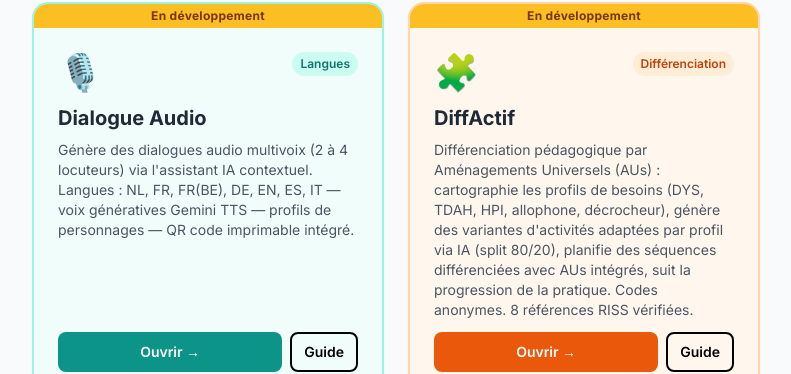
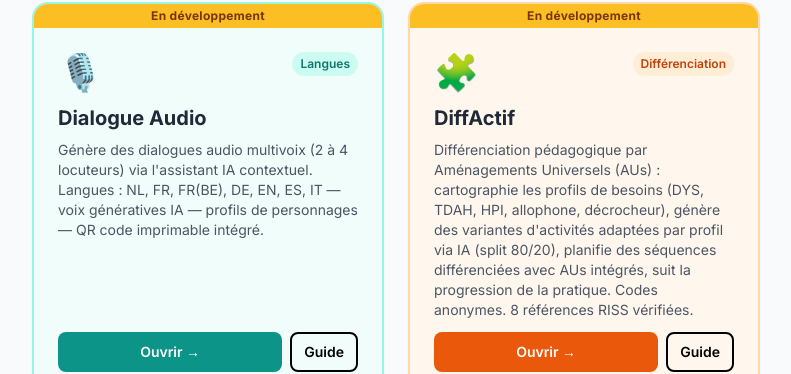
Before and after one commit to jfb4plai/portail-plai, a React (Vite) app: page / in a window 1280 px wide. Shown: the part 2869-3243 px from the top of the page, without its empty margins (56-847 px from the left). Built offline with nearby package versions, Linux system fonts and the light colour scheme.

Commit message:
portail: dialogue-audio — retire mentions Gemini TTS, ajoute limite 500 gen/jour écoles coopérantes, RISS 10/10 vérifié

```diff
--- a/src/data/apps.ts
+++ b/src/data/apps.ts
@@ -1455,7 +1455,7 @@ const apps: AppItem[] = [
   {
     id: 'dialogue-audio',
     name: 'Dialogue Audio',
-    description: "Génère des dialogues audio multivoix (2 à 4 locuteurs) via l'assistant IA contextuel. Langues : NL, FR, FR(BE), DE, EN, ES, IT — voix génératives Gemini TTS — profils de personnages — QR code imprimable intégré.",
+    description: "Génère des dialogues audio multivoix (2 à 4 locuteurs) via l'assistant IA contextuel. Langues : NL, FR, FR(BE), DE, EN, ES, IT — voix génératives IA — profils de personnages — QR code imprimable intégré.",
     url: 'https://dialogue-audio-plai.vercel.app',
     emoji: '🎙️',
     category: 'Langues',
@@ -1514,7 +1514,7 @@ const apps: AppItem[] = [
             title: "1. Choisir la langue et les locuteurs",
             items: [
               "Sélectionnez la langue cible : néerlandais (BE), néerlandais (NL), français, français (Belgique), allemand, anglais (UK), espagnol, italien.",
-              "8 voix génératives Gemini TTS (4 féminines + 4 masculines) — personnalité, âge, rôle, registre émotionnel configurables.",
+              "8 voix génératives IA (4 féminines + 4 masculines) — personnalité, âge, rôle, registre émotionnel configurables.",
               "Choisissez 2 à 4 locuteurs (A, B, C, D) et configurez le profil de chaque personnage.",
               "Ajoutez une ambiance sonore (café, bureau, rue…) pour contextualiser le dialogue.",
             ],
@@ -1538,7 +1538,7 @@ const apps: AppItem[] = [
             ],
           },
         ],
-        tip: "Réserve d'usage : l'outil est en développement actif. Les voix utilisent Gemini TTS (Google) — quota gratuit 500 générations/jour. L'audio est stocké sur Internet Archive (accès public permanent). Ne pas utiliser pour des contenus sensibles ou confidentiels.",
+        tip: "Réserve d'usage : l'outil est en développement actif. Limite : 500 générations/jour pour l'ensemble des utilisateurs des écoles coopérantes. L'audio est stocké sur Internet Archive (accès public permanent). Ne pas utiliser pour des contenus sensibles ou confidentiels.",
       },
     },
   },
```
